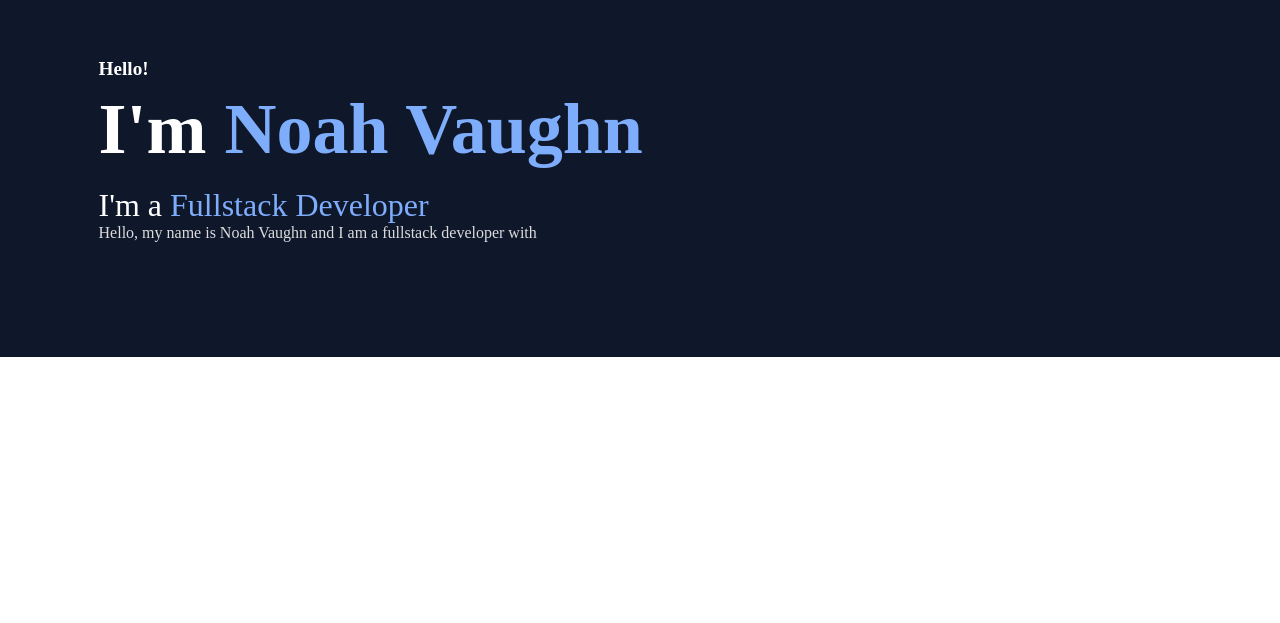
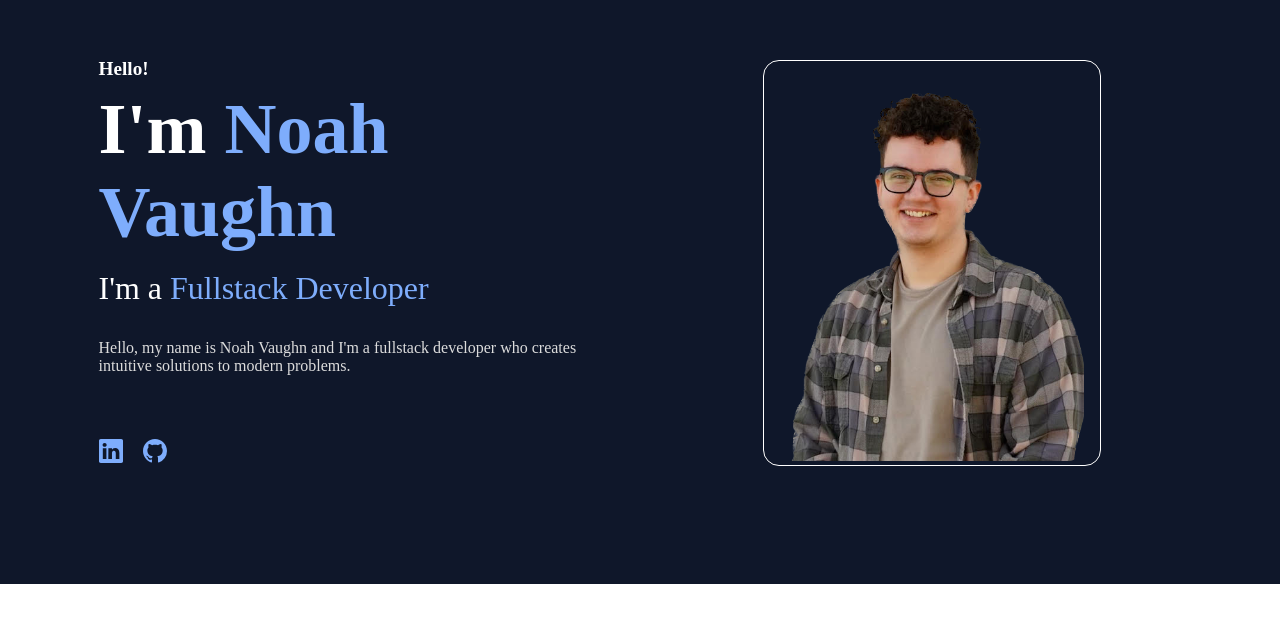
Before and after one commit to noahdvaughn/Noah_Vaughn_Portfolio, a React (Vite) app in the folder client/: page / in a window 1280 px wide. Shown: the part 115-738 px from the top of the page. Built offline with nearby package versions, Linux system fonts and the light colour scheme.

Commit message:
added showcase style and changed pfp

```diff
--- a/client/src/components/Showcase.jsx
+++ b/client/src/components/Showcase.jsx
@@ -1,4 +1,6 @@
 import React from 'react'
+import profilePic from '../assets/pfp2.png'
+import BackgroundImg from '../assets/particle.png'
 
 import {
   PaddingContainer,
@@ -8,6 +10,9 @@ import {
   BlueText,
   IconContainer
 } from '../styles/Global.styled'
+import { ShowcaseParticleContainer, ShowcaseImageCard, Particle } from '../styles/Showcase.styled'
+
+import {BsLinkedin, BsGithub} from "react-icons/bs"
 
 const Showcase = () => {
   return (
@@ -27,10 +32,33 @@ const Showcase = () => {
           <Heading size='h3'>
             I'm a <BlueText>Fullstack Developer </BlueText>
           </Heading>
-          <ParaText>
-            Hello, my name is Noah Vaughn and I am a fullstack developer with
+          <ParaText as='p' top='2rem' bottom='4rem'>
+         Hello, my name is Noah Vaughn and I'm a fullstack developer who creates intuitive solutions to modern problems.
           </ParaText>
+
+          <FlexContainer gap='20px'>
+
+            <IconContainer color='blue' size ='1.5rem'>
+              <BsLinkedin/>
+            </IconContainer>
+
+            <IconContainer color='blue' size ='1.5rem'>
+              <BsGithub/>
+            </IconContainer>
+
+          </FlexContainer>
         </div>
+
+
+        <FlexContainer justify='flex-end'>
+          <ShowcaseParticleContainer>
+            <ShowcaseImageCard>
+              <img src={profilePic}/>
+            </ShowcaseImageCard>
+          </ShowcaseParticleContainer>
+
+        </FlexContainer>
+
       </FlexContainer>
     </PaddingContainer>
   )
--- a/client/src/index.css
+++ b/client/src/index.css
@@ -8,3 +8,9 @@ html{
   overflow-x: hidden;
   scroll-behavior: smooth;
 }
+img{
+  max-width: 20rem;
+  border-radius: 1rem;
+  margin: 0;
+  padding: 0;
+}
--- /dev/null
+++ b/client/src/styles/Showcase.styled.js
@@ -0,0 +1,23 @@
+import styled from 'styled-components'
+
+export const ShowcaseParticleContainer = styled.div`
+  position: relative;
+`
+export const ShowcaseImageCard = styled.div`
+  border: 1px solid white;
+  width: max-content;
+  padding-top: 1rem;
+  padding-right: 1rem;
+
+  border-radius: 1rem;
+  position: relative;
+  overflow: hidden;
+`
+export const Particle = styled.img`
+  position: absolute;
+  top: ${({ top }) => top};
+  left: ${({ left }) => left};
+  right: ${({ right }) => right};
+  bottom: ${({ bottom }) => bottom};
+  transform: rotate(${({ rotate }) => rotate});
+`
```
Also changed, not shown: client/src/styles/Global.styled.js (+6 -6 lines), client/src/assets/pfp2.jpeg (deleted), client/src/assets/pfp2.png (added).
